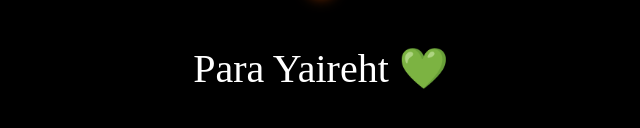
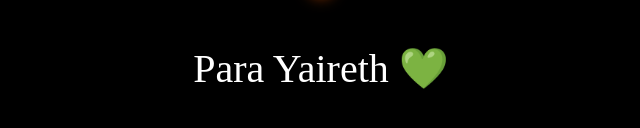
Before and after one commit to Arley07/flores_amarillas, a plain HTML site: page docs/index.html in a window 1280 px wide. Shown: the part 564-692 px from the top of the page, 319-959 px from the left. Drawn offline with Linux system fonts and the light colour scheme.

Commit message:
Update index.html

```diff
--- a/docs/index.html
+++ b/docs/index.html
@@ -37,7 +37,7 @@
     </div>
     <div class="Petal3 p4">
     </div>
-    <div class="text-below"> Para Yaireht 💚 </div>
+    <div class="text-below"> Para Yaireth 💚 </div>
   </div>
 </body>
 </html>
```
